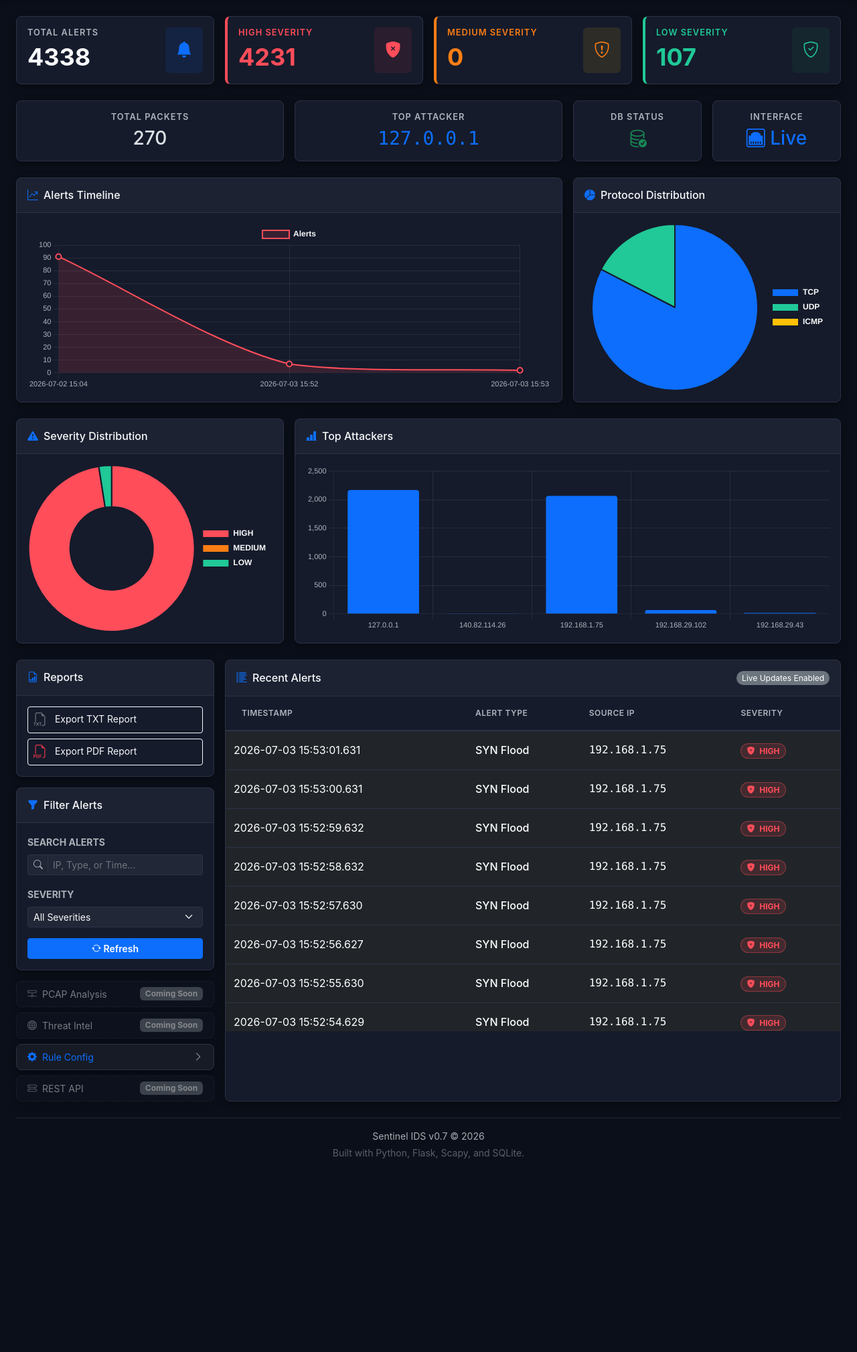
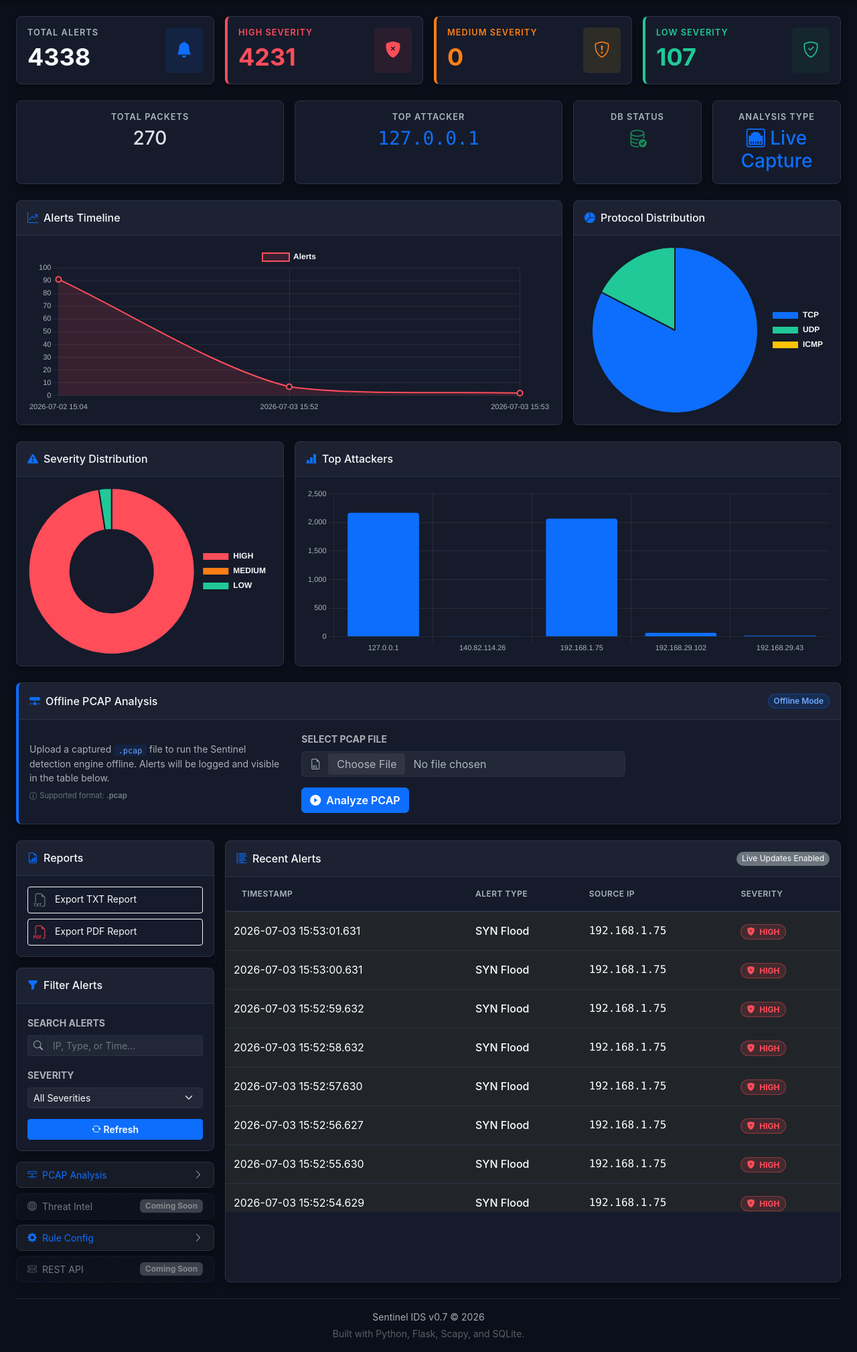
Before and after one commit to abhee-adhee/Network-IDS, a Flask app: page / in a window 1280 px wide. Shown: the part 69-2088 px from the top of the page at 67% size. Run offline with Flask 3, Linux system fonts and the light colour scheme; data comes from the database, SQL or seed files in the repository; both versions use the stored data as it was after the commit; some libraries are stand-ins or nearby versions.

Commit message:
feat: integrate offline PCAP analysis workflow and reporting support

```diff
--- a/config/rules.json
+++ b/config/rules.json
@@ -1,7 +1,7 @@
 {
     "syn_flood": {
         "enabled": true,
-        "threshold": 15,
+        "threshold": 25,
         "severity": "HIGH"
     },
     "port_scan": {
--- a/dashboard/app.py
+++ b/dashboard/app.py
@@ -1,8 +1,8 @@
 import os
 from collections import Counter
 from flask import Flask, render_template, jsonify, send_file, request
+from werkzeug.utils import secure_filename
 
-from database.database import get_all_alerts, get_total_alerts, get_high_alerts, get_top_attacker
 from database.database import (
     get_all_alerts,
     get_total_alerts,
@@ -13,8 +13,17 @@ from database.database import (
 from reports.generator import generate_report
 from reports.pdf_generator import generate_pdf_report
 from config.rule_loader import load_rules, save_rules
+from sources.pcap_reader import analyze_pcap
+
+UPLOAD_FOLDER = os.path.abspath(os.path.join(os.path.dirname(__file__), "..", "uploads"))
+ALLOWED_EXTENSIONS = {".pcap"}
 
 app = Flask(__name__)
+app.config["MAX_CONTENT_LENGTH"] = 200 * 1024 * 1024  # 200 MB max upload
+
+@app.errorhandler(413)
+def request_entity_too_large(e):
+    return jsonify({"error": "File too large. Maximum upload size is 200 MB."}), 413
 
 
 @app.route("/")
@@ -128,11 +137,30 @@ def dashboard_data():
     })
 
 
+from flask import request, jsonify
+
+@app.route("/upload-pcap", methods=["POST"])
+def upload_pcap():
+
+    print("START", flush=True)
+
+    data = request.get_data(cache=True)
+
+    print("LEN =", len(data), flush=True)
+
+    return jsonify({"ok": True})
+
+
 @app.route("/export/txt")
 def export_txt():
     report_path = os.path.abspath(os.path.join(os.path.dirname(__file__), "..", "reports", "report.txt"))
     os.makedirs(os.path.dirname(report_path), exist_ok=True)
-    generate_report(filename=report_path)
+    generate_report(
+        filename=report_path,
+        analysis_type=app.config.get("last_analysis_type", "Live Capture"),
+        pcap_filename=app.config.get("last_pcap_filename"),
+        packets_processed=app.config.get("last_packets_processed"),
+    )
     return send_file(report_path, as_attachment=True)
 
 
@@ -140,7 +168,12 @@ def export_txt():
 def export_pdf():
     report_path = os.path.abspath(os.path.join(os.path.dirname(__file__), "..", "reports", "Sentinel_Report.pdf"))
     os.makedirs(os.path.dirname(report_path), exist_ok=True)
-    generate_pdf_report(filename=report_path)
+    generate_pdf_report(
+        filename=report_path,
+        analysis_type=app.config.get("last_analysis_type", "Live Capture"),
+        pcap_filename=app.config.get("last_pcap_filename"),
+        packets_processed=app.config.get("last_packets_processed"),
+    )
     return send_file(report_path, as_attachment=True)
 
 
--- a/dashboard/static/css/style.css
+++ b/dashboard/static/css/style.css
@@ -264,3 +264,72 @@ body {
     animation: spin 1s linear infinite;
     display: inline-block;
 }
+
+/* PCAP Upload Card */
+.pcap-upload-card {
+    border-left: 4px solid var(--accent-blue);
+}
+
+.pcap-upload-card code {
+    color: #6ea8fe;
+    background: rgba(13, 110, 253, 0.1);
+    padding: 0.1rem 0.4rem;
+    border-radius: 0.25rem;
+    font-size: 0.85em;
+}
+
+/* Style the file input to match the dark theme */
+input[type="file"].form-control {
+    color: var(--text-muted);
+    cursor: pointer;
+}
+
+input[type="file"].form-control::-webkit-file-upload-button {
+    background-color: rgba(255, 255, 255, 0.07);
+    border: 1px solid var(--border-color);
+    border-radius: 0.25rem;
+    color: var(--text-muted);
+    padding: 0.2rem 0.75rem;
+    margin-right: 0.75rem;
+    cursor: pointer;
+    transition: background 0.2s;
+}
+
+input[type="file"].form-control::-webkit-file-upload-button:hover {
+    background-color: rgba(255, 255, 255, 0.12);
+    color: var(--text-primary);
+}
+
+/* Analyze button uploading/disabled state */
+#pcapAnalyzeBtn:disabled {
+    opacity: 0.7;
+    cursor: not-allowed;
+}
+
+/* PCAP status messages */
+.pcap-status-success {
+    background: rgba(32, 201, 151, 0.1);
+    border: 1px solid rgba(32, 201, 151, 0.3);
+    border-radius: 0.5rem;
+    padding: 0.75rem 1rem;
+    color: var(--severity-low);
+    font-size: 0.875rem;
+}
+
+.pcap-status-error {
+    background: rgba(255, 77, 90, 0.1);
+    border: 1px solid rgba(255, 77, 90, 0.3);
+    border-radius: 0.5rem;
+    padding: 0.75rem 1rem;
+    color: var(--severity-high);
+    font-size: 0.875rem;
+}
+
+.pcap-status-loading {
+    background: rgba(13, 110, 253, 0.1);
+    border: 1px solid rgba(13, 110, 253, 0.3);
+    border-radius: 0.5rem;
+    padding: 0.75rem 1rem;
+    color: #6ea8fe;
+    font-size: 0.875rem;
+}
--- a/dashboard/static/js/script.js
+++ b/dashboard/static/js/script.js
@@ -29,7 +29,111 @@ document.addEventListener("DOMContentLoaded", () => {
     // Update live clock
     setInterval(updateClock, 1000);
     updateClock();
+
+    // PCAP Upload Form handler
+    const pcapForm = document.getElementById("pcapUploadForm");
+    if (pcapForm) {
+        pcapForm.addEventListener("submit", async (e) => {
+            e.preventDefault();
+
+            const fileInput = document.getElementById("pcapFileInput");
+            const analyzeBtn = document.getElementById("pcapAnalyzeBtn");
+            const statusMsg = document.getElementById("pcapStatusMsg");
+
+            // Validate file selection
+            if (!fileInput.files || fileInput.files.length === 0) {
+                showPcapStatus(statusMsg, "error", "Please select a .pcap file first.");
+                return;
+            }
+
+            const file = fileInput.files[0];
+            if (!file.name.toLowerCase().endsWith(".pcap")) {
+                showPcapStatus(statusMsg, "error", "Invalid file type. Only .pcap files are supported.");
+                return;
+            }
+
+            // Uploading state
+            analyzeBtn.disabled = true;
+            analyzeBtn.innerHTML = '<i class="bi bi-arrow-repeat spin me-2"></i>Uploading...';
+            showPcapStatus(statusMsg, "loading", '<i class="bi bi-hourglass-split me-2"></i>Analyzing packets, please wait...');
+
+            try {
+                const formData = new FormData();
+
+                formData.append(
+                    "pcap_file",
+                    fileInput.files[0]
+                );
+                const response = await fetch("/upload-pcap", {
+                    method: "POST",
+                    body: formData
+                });
+
+                if (response.ok) {
+                    const data = await response.json().catch(() => ({}));
+                    const detail = data.message || "Analysis complete. Check the alerts table for results.";
+                    showPcapStatus(statusMsg, "success", `<i class="bi bi-check-circle-fill me-2"></i>${detail}`);
+                    pcapForm.reset();
+                    // Refresh dashboard, show banner, update Analysis Type indicator
+                    await fetchDashboardData();
+                    showPcapBanner();
+                    setAnalysisType("offline");
+                } else {
+                    const data = await response.json().catch(() => ({}));
+                    const detail = data.error || "Unable to process the file. Please try again.";
+                    showPcapStatus(statusMsg, "error", `<i class="bi bi-exclamation-triangle-fill me-2"></i>${detail}`);
+                }
+            } catch (err) {
+                showPcapStatus(statusMsg, "error", '<i class="bi bi-wifi-off me-2"></i>Connection error. Is the dashboard server running?');
+            } finally {
+                analyzeBtn.disabled = false;
+                analyzeBtn.innerHTML = '<i class="bi bi-play-circle-fill me-2"></i>Analyze PCAP';
+            }
+        });
+    }
 });
+
+function showPcapStatus(el, type, html) {
+    const classMap = {
+        success: "pcap-status-success",
+        error: "pcap-status-error",
+        loading: "pcap-status-loading"
+    };
+    el.className = classMap[type] || "";
+    el.innerHTML = html;
+    el.style.display = "block";
+}
+
+// Show the top "Offline Analysis Completed" success banner
+function showPcapBanner() {
+    const banner = document.getElementById("pcapBannerMsg");
+    if (!banner) return;
+    // Remove the inline display:none override, then trigger Bootstrap fade-in
+    banner.style.removeProperty("display");
+    banner.classList.add("show");
+    // Auto-dismiss after 8 seconds
+    setTimeout(() => {
+        banner.classList.remove("show");
+        setTimeout(() => { banner.style.setProperty("display", "none", "important"); }, 300);
+    }, 8000);
+}
+
+// Update the Analysis Type summary card
+function setAnalysisType(mode) {
+    const label = document.getElementById("valAnalysisTypeLabel");
+    const icon = document.querySelector("#valAnalysisType i");
+    if (!label || !icon) return;
+
+    if (mode === "offline") {
+        icon.className = "bi bi-hdd-network-fill text-warning";
+        label.className = "text-warning";
+        label.textContent = " Offline PCAP";
+    } else {
+        icon.className = "bi bi-ethernet text-primary";
+        label.className = "text-primary";
+        label.textContent = " Live Capture";
+    }
+}
 
 function updateClock() {
     const now = new Date();
@@ -253,7 +357,7 @@ function updateTimelineChart(recentAlerts) {
     const countsByMinute = {};
     recentAlerts.forEach(alert => {
         const timeParts = alert[0].split(':');
-        if(timeParts.length >= 2) {
+        if (timeParts.length >= 2) {
             const minute = timeParts[0] + ':' + timeParts[1];
             countsByMinute[minute] = (countsByMinute[minute] || 0) + 1;
         }
--- a/dashboard/templates/index.html
+++ b/dashboard/templates/index.html
@@ -38,6 +38,16 @@
     </nav>
 
     <div class="container-fluid px-4 py-4">
+
+        <!-- Offline Analysis Banner (hidden by default, shown after PCAP upload) -->
+        <div id="pcapBannerMsg" class="alert alert-success alert-dismissible fade d-flex align-items-center mb-4"
+            role="alert" style="display: none !important;">
+            <i class="bi bi-check-circle-fill flex-shrink-0 me-2 fs-5"></i>
+            <div>
+                <strong>Offline Analysis Completed.</strong> Dashboard statistics and alerts have been refreshed.
+            </div>
+            <button type="button" class="btn-close" data-bs-dismiss="alert" aria-label="Close"></button>
+        </div>
 
         <!-- Summary Cards Row 1: Alerts -->
         <div class="row g-3 mb-4">
@@ -135,8 +145,11 @@
             <div class="col-md-2">
                 <div class="card h-100">
                     <div class="card-body text-center">
-                        <h6 class="summary-label">Interface</h6>
-                        <h3 class="mt-2 mb-0 text-primary"><i class="bi bi-ethernet"></i> Live</h3>
+                        <h6 class="summary-label">Analysis Type</h6>
+                        <h3 class="mt-2 mb-0" id="valAnalysisType">
+                            <i class="bi bi-ethernet text-primary"></i>
+                            <span id="valAnalysisTypeLabel" class="text-primary"> Live Capture</span>
+                        </h3>
                     </div>
                 </div>
             </div>
@@ -199,6 +212,62 @@
             </div>
         </div>
 
+        <!-- PCAP Upload Section -->
+        <div class="row g-3 mb-4" id="pcapUpload">
+            <div class="col-12">
+                <div class="card pcap-upload-card">
+                    <div class="card-header py-3 d-flex justify-content-between align-items-center">
+                        <h6 class="mb-0">
+                            <i class="bi bi-hdd-network-fill me-2 text-accent"></i>Offline PCAP Analysis
+                        </h6>
+                        <span class="badge rounded-pill"
+                            style="background: rgba(13,110,253,0.15); color: #6ea8fe; border: 1px solid rgba(13,110,253,0.3); font-weight:600;">Offline
+                            Mode</span>
+                    </div>
+                    <div class="card-body">
+                        <div class="row align-items-center g-4">
+
+                            <!-- Description -->
+                            <div class="col-xl-4">
+                                <p class="text-muted mb-2 small">Upload a captured <code>.pcap</code> file to run the
+                                    Sentinel detection engine offline. Alerts will be logged and visible in the table
+                                    below.</p>
+                                <p class="mb-0" style="font-size: 0.7rem; color: #6c757d;">
+                                    <i class="bi bi-info-circle me-1"></i>Supported format: <strong>.pcap</strong>
+                                </p>
+                            </div>
+
+                            <!-- Upload Form -->
+                            <div class="col-xl-5">
+                                <form id="pcapUploadForm" method="POST" action="/upload-pcap"
+                                    enctype="multipart/form-data">
+                                    <div class="mb-3">
+                                        <label class="form-label small text-muted fw-bold" for="pcapFileInput">SELECT
+                                            PCAP FILE</label>
+                                        <div class="input-group custom-search">
+                                            <span class="input-group-text"><i
+                                                    class="bi bi-file-earmark-binary"></i></span>
+                                            <input type="file" class="form-control" id="pcapFileInput" name="pcap_file"
+                                                accept=".pcap">
+                                        </div>
+                                    </div>
+                                    <button type="submit" class="btn btn-primary" id="pcapAnalyzeBtn">
+                                        <i class="bi bi-play-circle-fill me-2"></i>Analyze PCAP
+                                    </button>
+                                </form>
+                            </div>
+
+                            <!-- Status / Feedback -->
+                            <div class="col-xl-3">
+                                <div id="pcapStatusMsg" style="display: none;"></div>
+                            </div>
+
+                        </div>
+                    </div>
+                </div>
+            </div>
+        </div>
+
         <!-- Alerts Table and Tools -->
         <div class="row g-3 mb-4">
 
@@ -255,12 +324,14 @@
                 </div>
 
                 <!-- Future Features Placeholders -->
-                <div class="card disabled-feature mb-2">
-                    <div class="card-body d-flex justify-content-between align-items-center py-2">
-                        <span class="small"><i class="bi bi-hdd-network me-2 text-muted"></i>PCAP Analysis</span>
-                        <span class="badge bg-secondary">Coming Soon</span>
+                <a href="#pcapUpload" class="text-decoration-none">
+                    <div class="card mb-2" style="background-color: rgba(255,255,255,0.05);">
+                        <div class="card-body d-flex justify-content-between align-items-center py-2">
+                            <span class="small text-primary"><i class="bi bi-hdd-network me-2"></i>PCAP Analysis</span>
+                            <i class="bi bi-chevron-right text-muted small"></i>
+                        </div>
                     </div>
-                </div>
+                </a>
                 <div class="card disabled-feature mb-2">
                     <div class="card-body d-flex justify-content-between align-items-center py-2">
                         <span class="small"><i class="bi bi-globe me-2 text-muted"></i>Threat Intel</span>
@@ -328,6 +399,8 @@
 
     </div>
 
+    <!-- Bootstrap JS (required for dismissible alerts) -->
+    <script src="https://cdn.jsdelivr.net/npm/bootstrap@5.3.3/dist/js/bootstrap.bundle.min.js"></script>
     <!-- Chart.js -->
     <script src="https://cdn.jsdelivr.net/npm/chart.js"></script>
     <!-- Custom JS -->
```
Also changed, not shown: main.py (+30 -5 lines), reports/generator.py (+50 -12 lines), reports/pdf_generator.py (+91 -19 lines), sources/pcap_reader.py (+16 -3 lines), ids.db, 4 other files.
